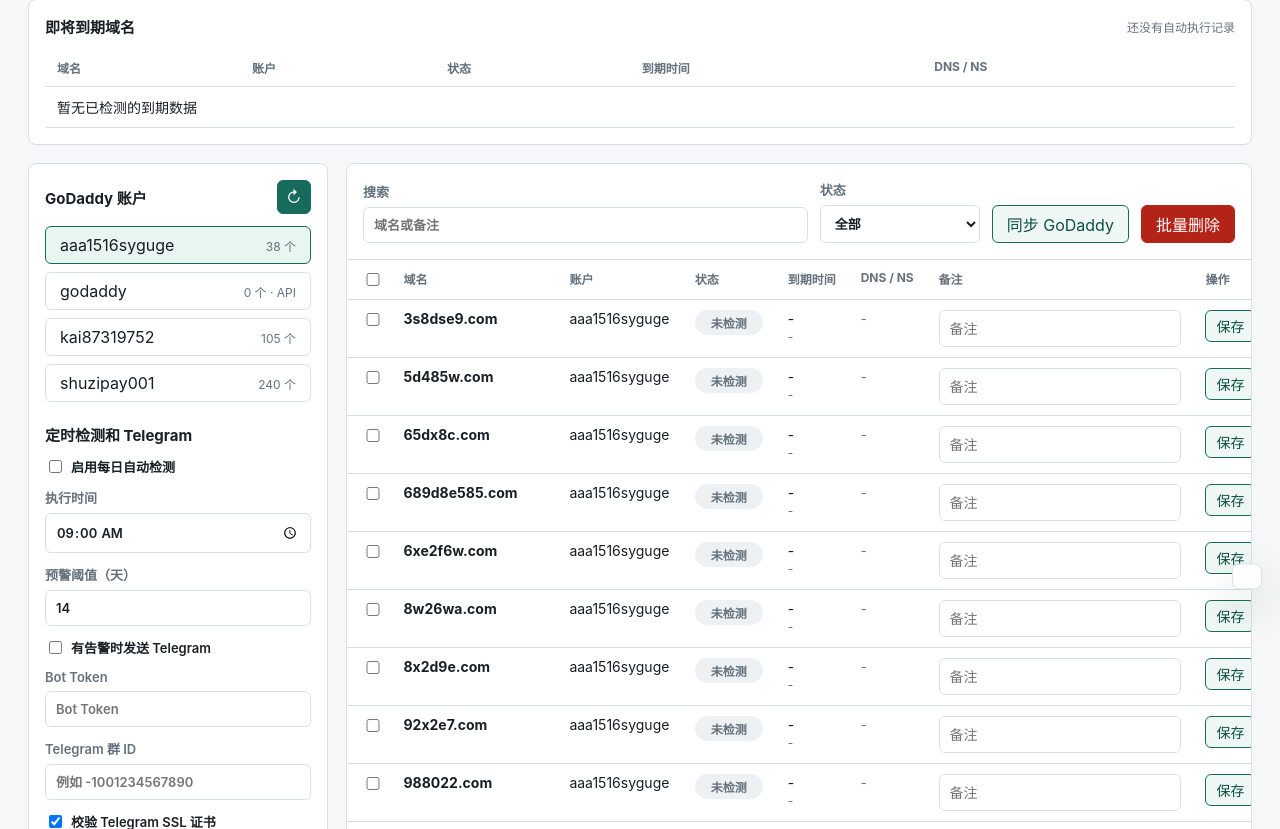
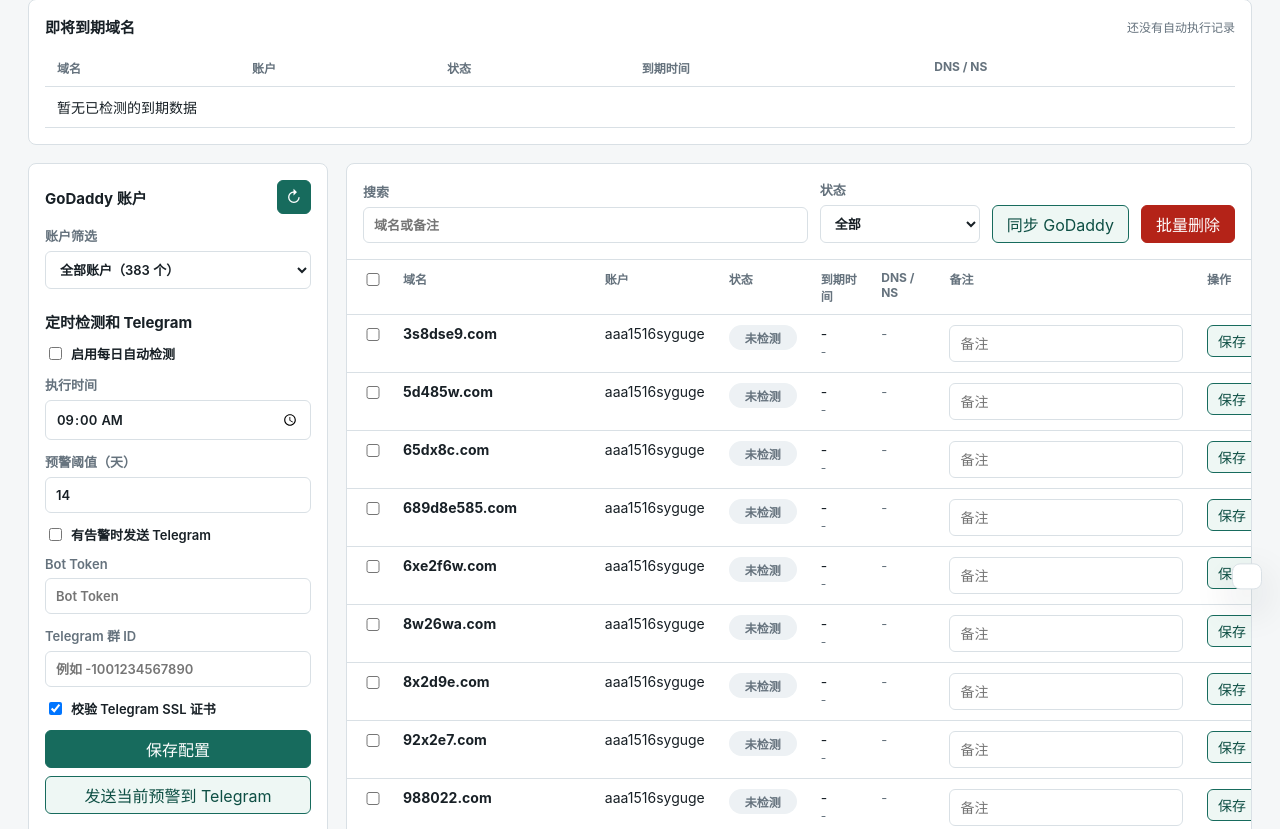
Before and after one commit to kaibiubiu6379-web/domain-expiry-monitor, a Flask app: page / in a window 1280 px wide. Shown: the part 229-1058 px from the top of the page. Run offline with Flask 3, Linux system fonts and the light colour scheme; the visitor is signed in with stand-in values (Sample User, id 1); data that the repository does not hold is empty.

Commit message:
Use account dropdown filter

```diff
--- a/static/app.js
+++ b/static/app.js
@@ -142,9 +142,8 @@ function scheduleSettingsAutoSave() {
 async function loadAccounts() {
   const data = await api("/api/accounts");
   state.accounts = data.accounts;
-  if (!state.selectedAccount && data.accounts.length) {
-    state.selectedAccount = data.accounts[0].name;
-    $("addAccount").value = state.selectedAccount;
+  if (!$("addAccount").value && data.accounts.length) {
+    $("addAccount").value = data.accounts[0].name;
   }
   renderAccounts();
 }
@@ -189,21 +188,22 @@ async function loadDomains() {
 }
 
 function renderAccounts() {
-  const list = $("accountList");
-  list.innerHTML = "";
+  const select = $("accountSelect");
+  select.innerHTML = "";
+  const total = state.accounts.reduce((sum, account) => sum + account.domainCount, 0);
+  const allOption = document.createElement("option");
+  allOption.value = "";
+  allOption.textContent = `全部账户（${total} 个）`;
+  select.appendChild(allOption);
+
   state.accounts.forEach((account) => {
-    const button = document.createElement("button");
-    button.type = "button";
-    button.className = `account-item ${account.name === state.selectedAccount ? "active" : ""}`;
-    button.innerHTML = `<span>${escapeHtml(account.name)}</span><span class="account-meta">${account.domainCount} 个${account.configured ? " · API" : ""}</span>`;
-    button.addEventListener("click", () => {
-      state.selectedAccount = account.name;
-      $("addAccount").value = account.name;
-      renderAccounts();
-      loadDomains().catch((error) => toast(error.message, 6000));
-    });
-    list.appendChild(button);
+    const option = document.createElement("option");
+    option.value = account.name;
+    option.textContent = `${account.name}（${account.domainCount} 个${account.configured ? " · API" : ""}）`;
+    select.appendChild(option);
   });
+
+  select.value = state.selectedAccount || "";
 }
 
 function renderDashboard(rows) {
@@ -321,6 +321,13 @@ async function boot() {
 
 function bindEvents() {
   $("reloadBtn").addEventListener("click", () => refreshAll().catch((error) => toast(error.message, 6000)));
+  $("accountSelect").addEventListener("change", (event) => {
+    state.selectedAccount = event.target.value;
+    if (state.selectedAccount) {
+      $("addAccount").value = state.selectedAccount;
+    }
+    loadDomains().catch((error) => toast(error.message, 6000));
+  });
   $("logoutBtn").addEventListener("click", async () => {
     await api("/api/logout", {method: "POST"});
     window.location.href = "/login";
@@ -406,7 +413,7 @@ function bindEvents() {
   });
   $("syncBtn").addEventListener("click", async () => {
     if (!state.selectedAccount) {
-      toast("先选择账户");
+      toast("同步 GoDaddy 前请先选择具体账户");
       return;
     }
     try {
--- a/static/styles.css
+++ b/static/styles.css
@@ -223,6 +223,10 @@ h2 {
 .account-list {
   display: grid;
   gap: 8px;
+  margin-bottom: 22px;
+}
+
+.account-filter {
   margin-bottom: 22px;
 }
 
--- a/templates/index.html
+++ b/templates/index.html
@@ -71,7 +71,10 @@
             <h2>GoDaddy 账户</h2>
             <button id="reloadBtn" class="icon-button" title="刷新">↻</button>
           </div>
-          <div id="accountList" class="account-list"></div>
+          <label class="account-filter">
+            账户筛选
+            <select id="accountSelect"></select>
+          </label>
 
           <form id="settingsForm" class="stack-form settings-form">
             <h2>定时检测和 Telegram</h2>
```
